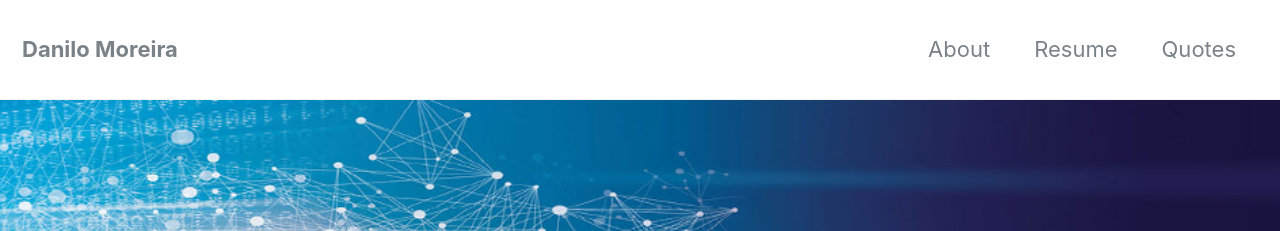
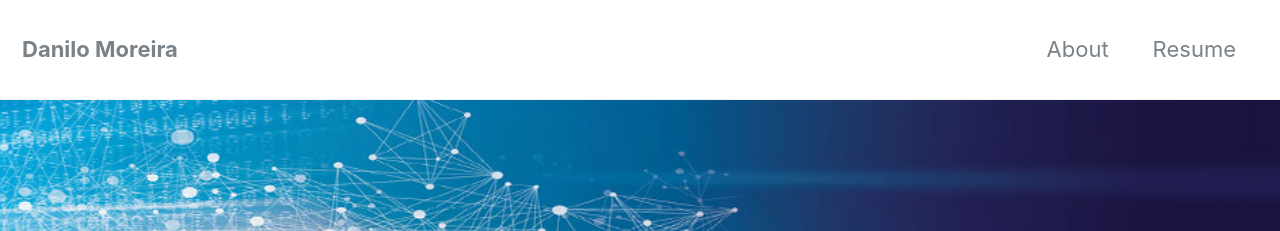
Before and after one commit to odanilomoreira/odanilomoreira.github.io, a Jekyll site: the page built from index.html, in a window 1280 px wide and 900 px high. Shown: the top 231 px of the window. Built offline with Jekyll 4.4.1, drawn with Linux system fonts in a browser that asks for light colours; nearby versions of some CDN libraries; the list of posts is cut into pages by our own code.

Commit message:
letting quote go

```diff
--- a/_data/navigation.yml
+++ b/_data/navigation.yml
@@ -4,8 +4,6 @@ main:
     url: /about/
   - title: "Resume"
     url: /resume/
-  - title: "Quotes"
-    url: /quotes/
   # - title: "About"
   #   url: https://mmistakes.github.io/minimal-mistakes/about/
   # - title: "Sample Posts"
```
